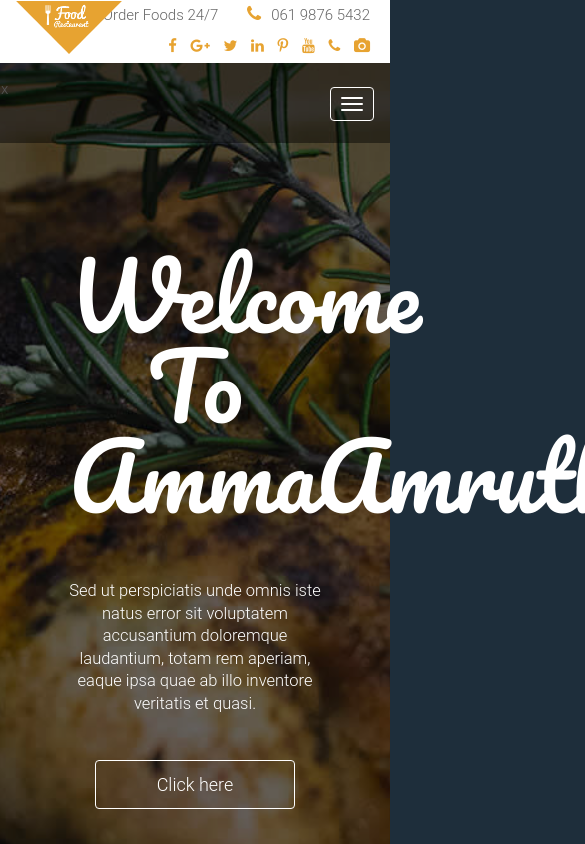
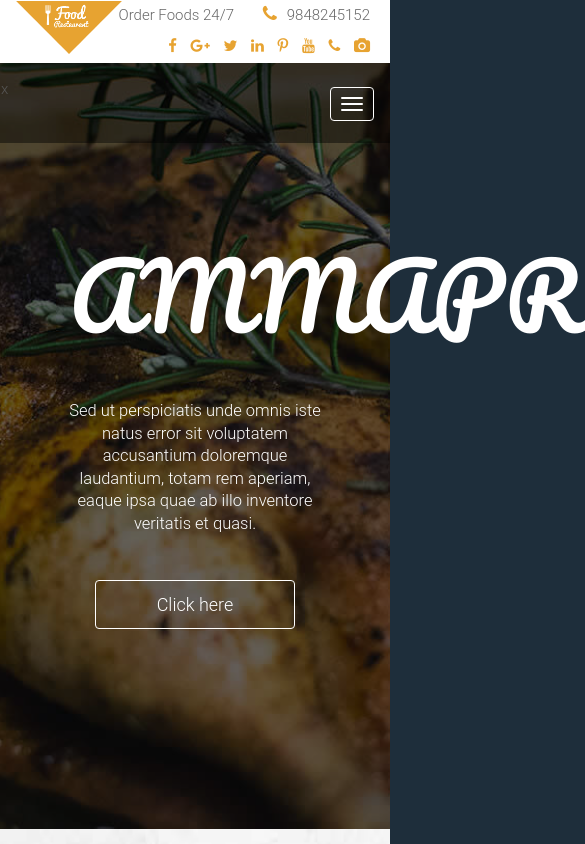
Before and after one commit to vsaisatya21/dfood, a plain HTML site: page index.html in a window 390 px wide. Shown: the top 844 px of the page, 585 px wide, since content can reach past the window. Drawn offline with Linux system fonts and the light colour scheme.

Commit message:
changed phone no

```diff
--- a/index.html
+++ b/index.html
@@ -41,7 +41,7 @@
                         <div class="col-md-5 col-md-offset-3 col-sm-12 text-right">
                             <div class="call_us_text">
 								<a href=""><i class="fa fa-clock-o"></i> Order Foods 24/7</a>
-								<a href=""><i class="fa fa-phone"></i>061 9876 5432</a>
+								<a href=""><i class="fa fa-phone"></i>9848245152</a>
 							</div>
                         </div>
 
@@ -107,7 +107,7 @@
                         <div class="main_slider text-center">
                             <div class="col-md-12">
                                 <div class="main_slider_content wow zoomIn" data-wow-duration="1s">
-                                    <h1>Welcome To AmmaAmruth</h1>
+                                    <h1>AMMAPREMA</h1>
                                     <p>Sed ut perspiciatis unde omnis iste natus error sit voluptatem accusantium doloremque laudantium, totam rem aperiam, eaque ipsa quae ab illo inventore veritatis et quasi. </p>
                                     <button href="" class="btn-lg">Click here</button>
                                 </div>
```
